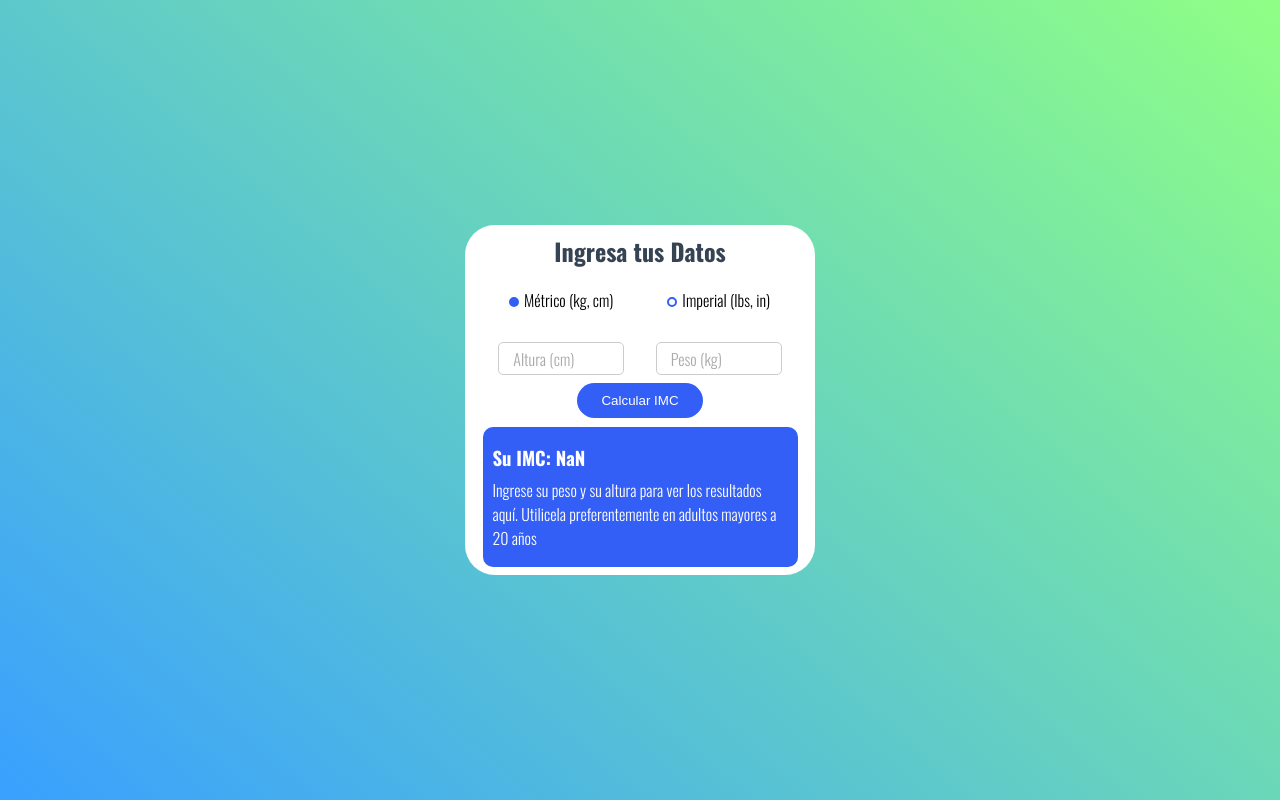
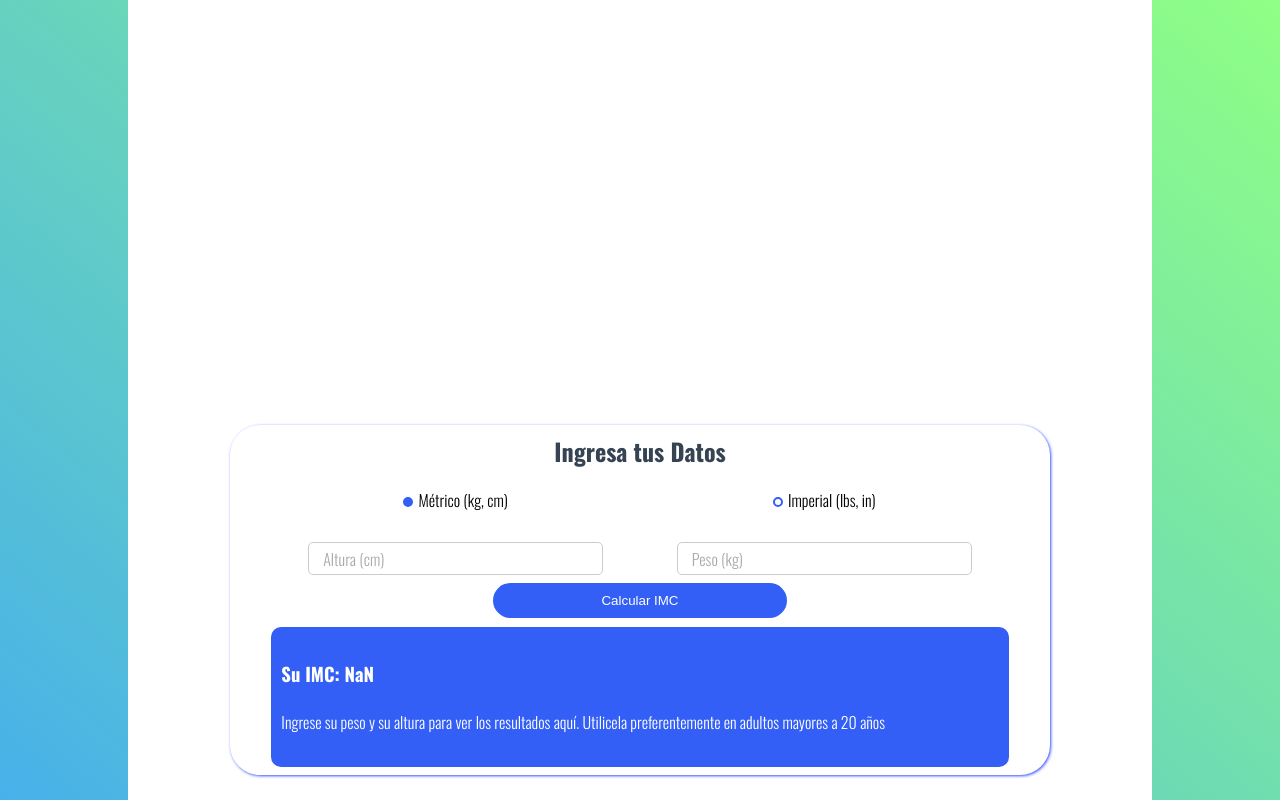
Before and after one commit to LuciusCat/calculadora-imc, a React (Vite) app: page / in a window 1280 px wide. Shown: the top 800 px of the page. Built offline with nearby package versions, Linux system fonts and the light colour scheme.

Commit message:
Añadiendo el cuerpo

```diff
--- a/src/App.css
+++ b/src/App.css
@@ -2,11 +2,6 @@
 @import url("https://fonts.googleapis.com/css2?family=Oswald:wght@200..700&display=swap");
 
 :root {
-  background: linear-gradient(220.55deg, #8fff85 0%, #39a0ff 100%);
-  height: 100%;
-  display: flex;
-  justify-content: center;
-  align-items: center;
   --primary-color: #335ff6;
   --secondary-color: #364353;
   font-family: "Oswald", sans-serif;
@@ -20,3 +15,24 @@
   padding: 0;
   box-sizing: border-box;
 }
+
+/* Page */
+.page {
+  background: linear-gradient(220.55deg, #8fff85 0%, #39a0ff 100%);
+  height: 1200px;
+  display: flex;
+  justify-content: center;
+  align-items: center;
+}
+
+/* Contenedor*/
+.content {
+  min-width: 260px;
+  width: 80%;
+  height: 100%;
+  background-color: white;
+  display: flex;
+  flex-direction: column;
+  justify-content: space-evenly;
+  align-items: center;
+}
--- a/src/App.jsx
+++ b/src/App.jsx
@@ -5,7 +5,11 @@ import BMICalculator from "./components/BMICalculator";
 function App() {
   return (
     <>
-      <BMICalculator />
+      <div className="page">
+        <div className="content">
+          <BMICalculator />
+        </div>
+      </div>
     </>
   );
 }
--- a/src/index.css
+++ b/src/index.css
@@ -2,12 +2,15 @@
 
 /* Formulario */
 .form-BMI {
+  min-width: 200px;
   background: white;
-  width: 350px;
+  width: 80%;
   height: 350px;
   border-radius: 30px;
   display: flex;
   justify-content: center;
+  border: 0 1px 1px 0 solid var(--primary-color);
+  box-shadow: 1px 1px 3px #3350ff;
 }
 
 /* Contenedor */
```
